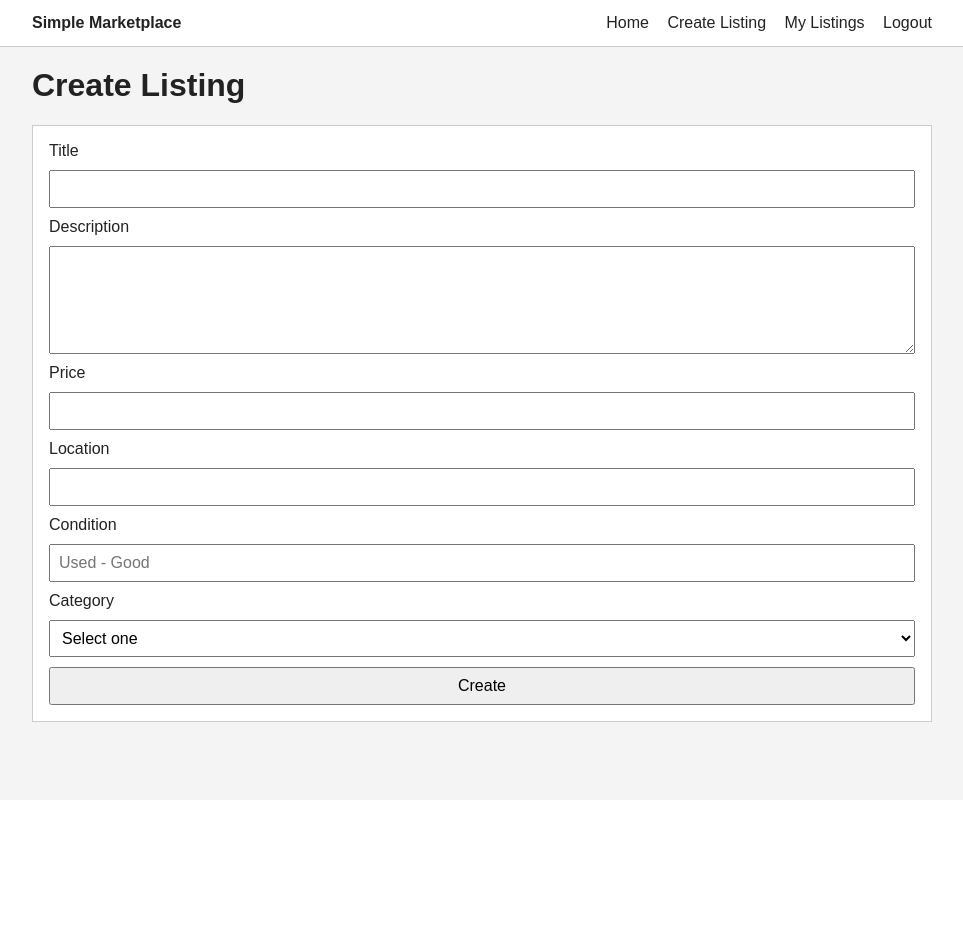
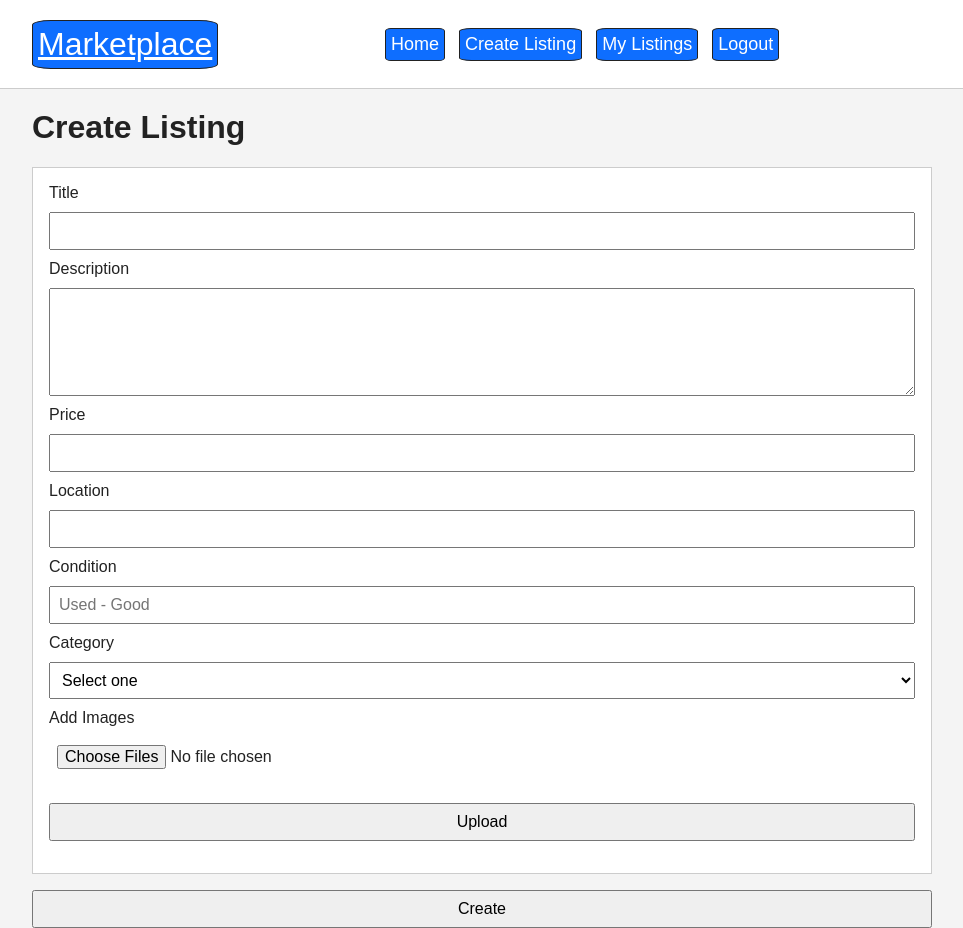
Before and after one commit to sonnyDmg/marketplace, a Flask app: page /create in a window 1280 px wide. Shown: the whole page, without its empty margins (158-1121 px from the left). Before the commit the page ends 722 px from the top, so only its background shows below. Run offline with Flask 3, Linux system fonts and the light colour scheme; the visitor is signed in with stand-in values (Sample User, id 1); data that the repository does not hold is empty.

Commit message:
Added better styling, and ability to upload images (doesn't work)

```diff
--- a/app.py
+++ b/app.py
@@ -1,26 +1,38 @@
 import os
 from decimal import Decimal
 from functools import wraps
-
-from flask import Flask, flash, redirect, render_template, request, session, url_for
+import uuid
+from flask import Flask, flash, redirect, render_template, request, session, url_for, send_from_directory
 import mysql.connector
 from werkzeug.security import check_password_hash, generate_password_hash
+from werkzeug.utils import secure_filename
 
 app = Flask(__name__)
 app.secret_key = os.getenv('SECRET_KEY', 'dev-secret-change-me')
+
+BASE_DIR = os.path.abspath(os.path.dirname(__file__))
+UPLOAD_FOLDER = os.path.join(BASE_DIR, 'uploads')
+ALLOWED_EXTENSIONS = {'png', 'jpg', 'jpeg', 'gif', 'webp'}
+
+app.config['UPLOAD_FOLDER'] = UPLOAD_FOLDER
+app.config['MAX_CONTENT_LENGTH'] = 8 * 1024 * 1024
+
+os.makedirs(UPLOAD_FOLDER, exist_ok=True)
 
 DB_CONFIG = {
     'host': 'localhost',
     'user': 'root',
     'password': 'root',
     'database': 'project_shop',
-    'port': 8889,
+    'port': 3306,
 }
 
 
 def get_db_connection():
     return mysql.connector.connect(**DB_CONFIG)
 
+def allowed_file(filename):
+    return '.' in filename and filename.rsplit('.', 1)[1].lower() in ALLOWED_EXTENSIONS
 
 def login_required(view_func):
     @wraps(view_func)
@@ -49,13 +61,20 @@ def home():
     categories = cur.fetchall()
 
     sql = '''
-        SELECT l.id, l.title, l.price, l.location, l.status, l.created_at,
-               c.name AS category_name, u.name AS seller_name
-        FROM listings l
-        JOIN categories c ON l.category_id = c.id
-        JOIN users u ON l.user_id = u.id
-        WHERE 1=1
-    '''
+    SELECT l.id, l.title, l.price, l.location, l.status, l.created_at,
+           c.name AS category_name, u.name AS seller_name,
+           (
+               SELECT li.image_path
+               FROM listing_images li
+               WHERE li.listing_id = l.id
+               ORDER BY li.id
+               LIMIT 1
+           ) AS cover_image
+    FROM listings l
+    JOIN categories c ON l.category_id = c.id
+    JOIN users u ON l.user_id = u.id
+    WHERE 1=1
+'''
     params = []
 
     if category_id:
@@ -74,6 +93,9 @@ def home():
     conn.close()
     return render_template('home.html', listings=listings, categories=categories, selected_category=category_id, q=query)
 
+@app.route('/uploads/<path:filename>')
+def uploaded_file(filename):
+    return send_from_directory(app.config['UPLOAD_FOLDER'], filename)
 
 @app.route('/register', methods=['GET', 'POST'])
 def register():
@@ -168,7 +190,6 @@ def listing_detail(listing_id):
 
     return render_template('listing_detail.html', listing=listing, image=image)
 
-
 @app.route('/create', methods=['GET', 'POST'])
 @login_required
 def create_listing():
@@ -207,8 +228,27 @@ def create_listing():
             ''',
             (session['user_id'], category_id, title, description, price, location, item_condition)
         )
+        new_id = cur2.lastrowid
+        files = request.files.getlist('images')
+        for file in files:
+            if file and file.filename:
+                if allowed_file(file.filename):
+                    safe_name = secure_filename(file.filename)
+                    unique_name = f"{uuid.uuid4().hex}_{safe_name}"
+                    save_path = os.path.join(app.config['UPLOAD_FOLDER'], unique_name)
+                    file.save(save_path)
+
+                    cur2.execute(
+                        '''
+                        INSERT INTO listing_images (listing_id, image_path)
+                        VALUES (%s, %s)
+                        ''',
+                        (new_id, unique_name)
+                    )
+                else:
+                    flash(f'File type not allowed: {file.filename}')
+
         conn.commit()
-        new_id = cur2.lastrowid
         cur2.close()
         cur.close()
         conn.close()
@@ -226,15 +266,22 @@ def my_listings():
     conn = get_db_connection()
     cur = conn.cursor(dictionary=True)
     cur.execute(
-        '''
-        SELECT l.id, l.title, l.price, l.status, c.name AS category_name, l.created_at
-        FROM listings l
-        JOIN categories c ON l.category_id = c.id
-        WHERE l.user_id = %s
-        ORDER BY l.created_at DESC
-        ''',
-        (session['user_id'],)
-    )
+    '''
+    SELECT l.id, l.title, l.price, l.status, c.name AS category_name, l.created_at,
+           (
+               SELECT li.image_path
+               FROM listing_images li
+               WHERE li.listing_id = l.id
+               ORDER BY li.id
+               LIMIT 1
+           ) AS cover_image
+    FROM listings l
+    JOIN categories c ON l.category_id = c.id
+    WHERE l.user_id = %s
+    ORDER BY l.created_at DESC
+    ''',
+    (session['user_id'],)
+)
     listings = cur.fetchall()
     cur.close()
     conn.close()
--- a/static/styles.css
+++ b/static/styles.css
@@ -16,6 +16,11 @@ header {
   margin-bottom: 20px;
 }
 
+img {
+  max-width: 100%;
+  display: block;
+}
+
 .nav {
   display: flex;
   justify-content: space-between;
@@ -27,12 +32,19 @@ nav a,
 .brand {
   margin-left: 14px;
   text-decoration: none;
-  color: #222;
 }
 
 .brand {
   margin-left: 0;
   font-weight: bold;
+}
+
+.brand-title {
+  font-size: xx-large;
+  padding: 5px;
+  border: solid, 1px, #222;
+  border-radius: 10%;
+  background-color: #0e6eff;
 }
 
 .panel {
@@ -74,12 +86,20 @@ button {
   border: 1px solid #ccc;
   text-decoration: none;
   color: #222;
-  background: #fff;
+  background: #0e6eff;
+  border-radius: 10%;
 }
 
 .listings {
   display: grid;
-  gap: 12px;
+  grid-template-columns: repeat(auto-fit, minmax(220px, 1fr));
+  gap: 20px;
+  margin-top: 20px
+}
+
+.listing-card {
+  background-color: white;
+  border: 1px solid black;
 }
 
 .flash {
@@ -92,3 +112,48 @@ button {
 h1, h2 {
   margin-top: 0;
 }
+
+.create-listing-labels {
+  margin: 6px;
+}
+
+.navbar {
+  background: var(--gray-900);
+  color: #0e6eff;
+  position: sticky;
+  top: 0;
+  z-index: 100;
+  box-shadow: var(--shadow-md);
+}
+
+.navbar-inner {
+  font-size: large;
+  text-decoration: #ffff;
+  max-width: 1100px;
+  margin: 0 auto;
+  padding: 0 20px;
+  height: 60px;
+  display: flex;
+  align-items: center;
+  justify-content: space-between;
+}
+
+.nav-btns {
+  padding: 5px;
+  border: solid, 1px, #222;
+  border-radius: 10%;
+  background-color: #0e6eff;
+}
+
+.main-title {
+  color:#0e6eff;
+}
+
+
+a:link {
+  color: rgb(255, 255, 255);
+}
+
+a:visited {
+  color: rgb(255, 255, 255);
+}
--- a/templates/base.html
+++ b/templates/base.html
@@ -3,22 +3,22 @@
 <head>
   <meta charset="utf-8">
   <meta name="viewport" content="width=device-width, initial-scale=1">
-  <title>Simple Marketplace</title>
+  <title>Marketplace</title>
   <link rel="stylesheet" href="{{ url_for('static', filename='styles.css') }}">
 </head>
 <body>
   <header>
     <div class="wrap nav">
-      <a href="{{ url_for('home') }}" class="brand">Simple Marketplace</a>
-      <nav>
-        <a href="{{ url_for('home') }}">Home</a>
+      <a class="brand-title" href="{{ url_for('home') }}" >Marketplace</a>
+      <nav class="navbar navbar-inner">
+        <a class="nav-btns" href="{{ url_for('home') }}">Home</a>
         {% if current_user_id %}
-          <a href="{{ url_for('create_listing') }}">Create Listing</a>
-          <a href="{{ url_for('my_listings') }}">My Listings</a>
-          <a href="{{ url_for('logout') }}">Logout</a>
+          <a class="nav-btns" href="{{ url_for('create_listing') }}">Create Listing</a>
+          <a class="nav-btns" href="{{ url_for('my_listings') }}">My Listings</a>
+          <a class="nav-btns" href="{{ url_for('logout') }}">Logout</a>
         {% else %}
-          <a href="{{ url_for('login') }}">Login</a>
-          <a href="{{ url_for('register') }}">Register</a>
+          <a class="nav-btns" href="{{ url_for('login') }}">Login</a>
+          <a class="nav-btns" href="{{ url_for('register') }}">Register</a>
         {% endif %}
       </nav>
     </div>
--- a/templates/create_listing.html
+++ b/templates/create_listing.html
@@ -24,6 +24,11 @@
       <option value="{{ category.id }}">{{ category.name }}</option>
     {% endfor %}
   </select>
+  <label class="">Add Images</label>
+  <form action="/upload-image" method="post" enctype="multipart/form-data">
+    <input type="file" name="images" id="images" accept="image/*" multiple>
+    <p><input type="submit" value="Upload" /></p>
+  </form>
 
   <button type="submit">Create</button>
 </form>
```
Also changed, not shown: templates/home.html (+17 -5 lines).
